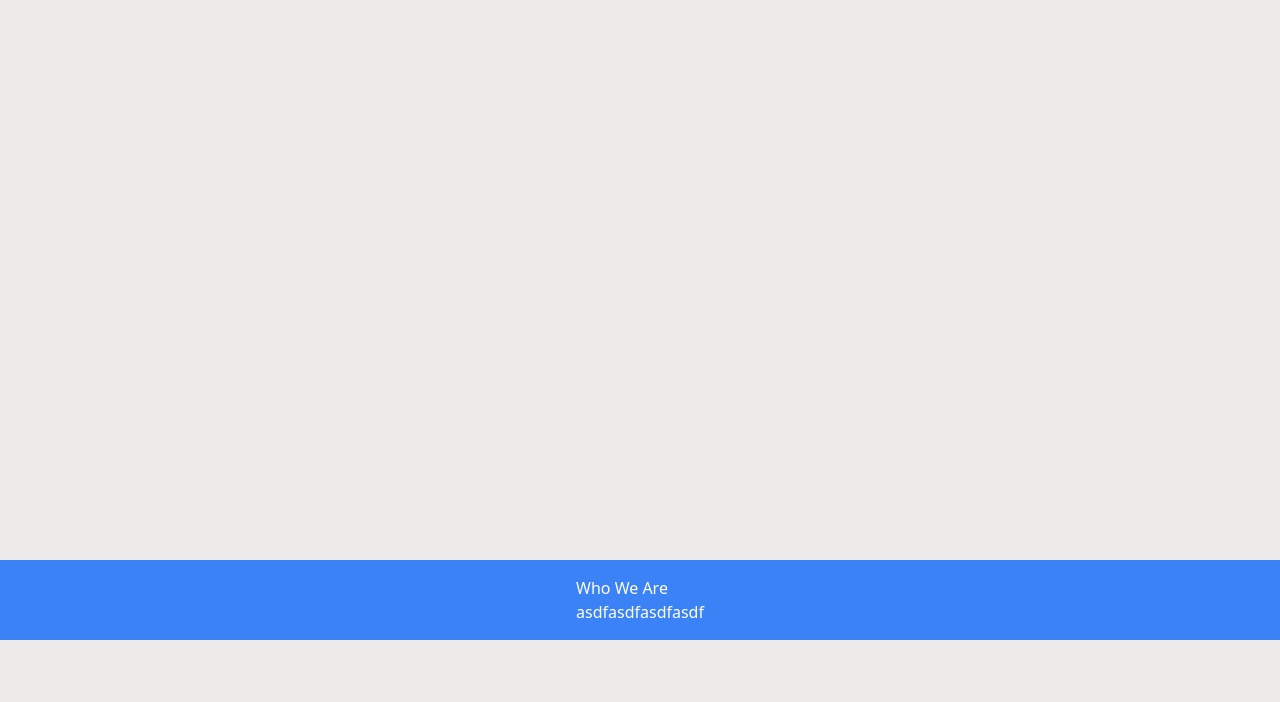
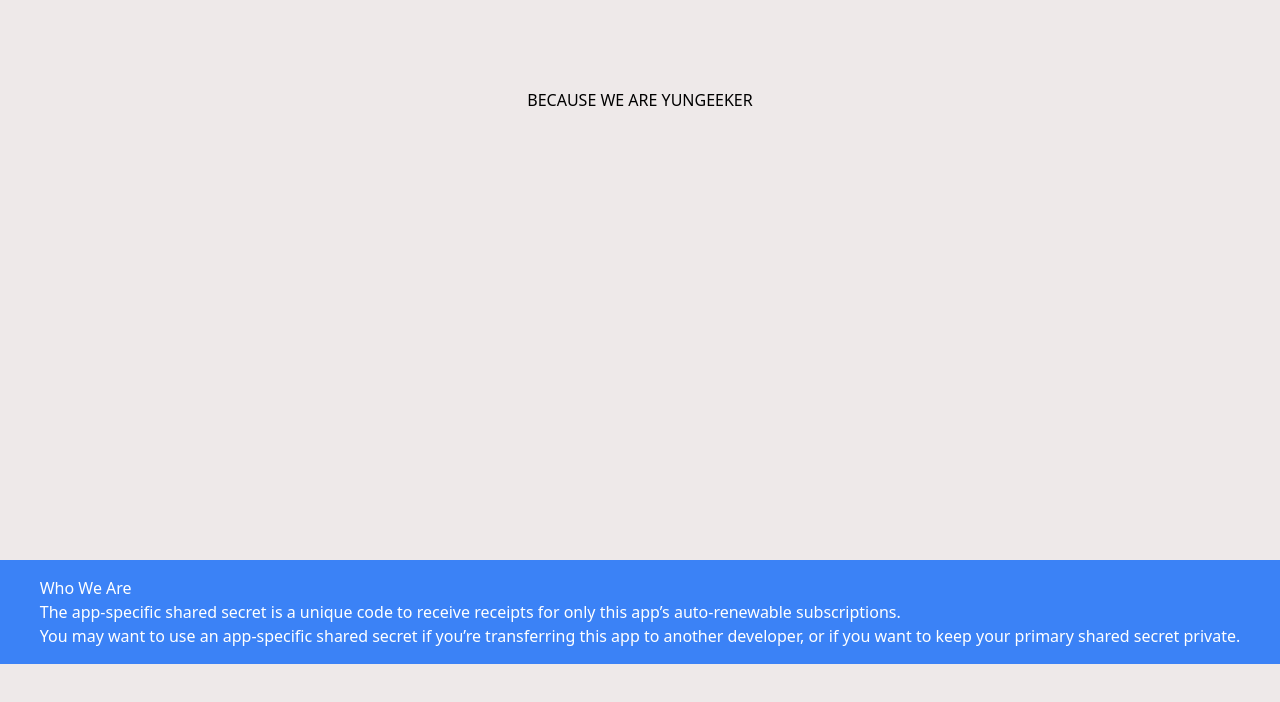
Before and after one commit to Gloridust/ygeeker, a Next.js app: page / in a window 1280 px wide. Shown: the top 702 px of the page. Built offline with nearby package versions, Linux system fonts and the light colour scheme.

Commit message:
Update index.mdx

```diff
--- a/src/pages/index.mdx
+++ b/src/pages/index.mdx
@@ -1,7 +1,17 @@
-<section className="h-[70vh]"></section>
+<section className="h-[70vh]">
+<br/><br/><br/>
+<div className="p-4 flex justify-center">
+	<div>
+		<h3>BECAUSE WE ARE YUNGEEKER</h3>
+		{/* <p>The app-specific shared secret is a unique code to receive receipts for only this app’s auto-renewable subscriptions.<br/> You may want to use an app-specific shared secret if you’re transferring this app to another developer, or if you want to keep your primary shared secret private.</p> */}
+	</div>
+</div>
+
+</section>
+
 <div className="bg-blue-500 p-4 flex justify-center text-white">
 	<div>
 		<h3>Who We Are</h3>
-		<p>asdfasdfasdfasdf</p>
+		<p>The app-specific shared secret is a unique code to receive receipts for only this app’s auto-renewable subscriptions.<br/> You may want to use an app-specific shared secret if you’re transferring this app to another developer, or if you want to keep your primary shared secret private.</p>
 	</div>
 </div>
```
